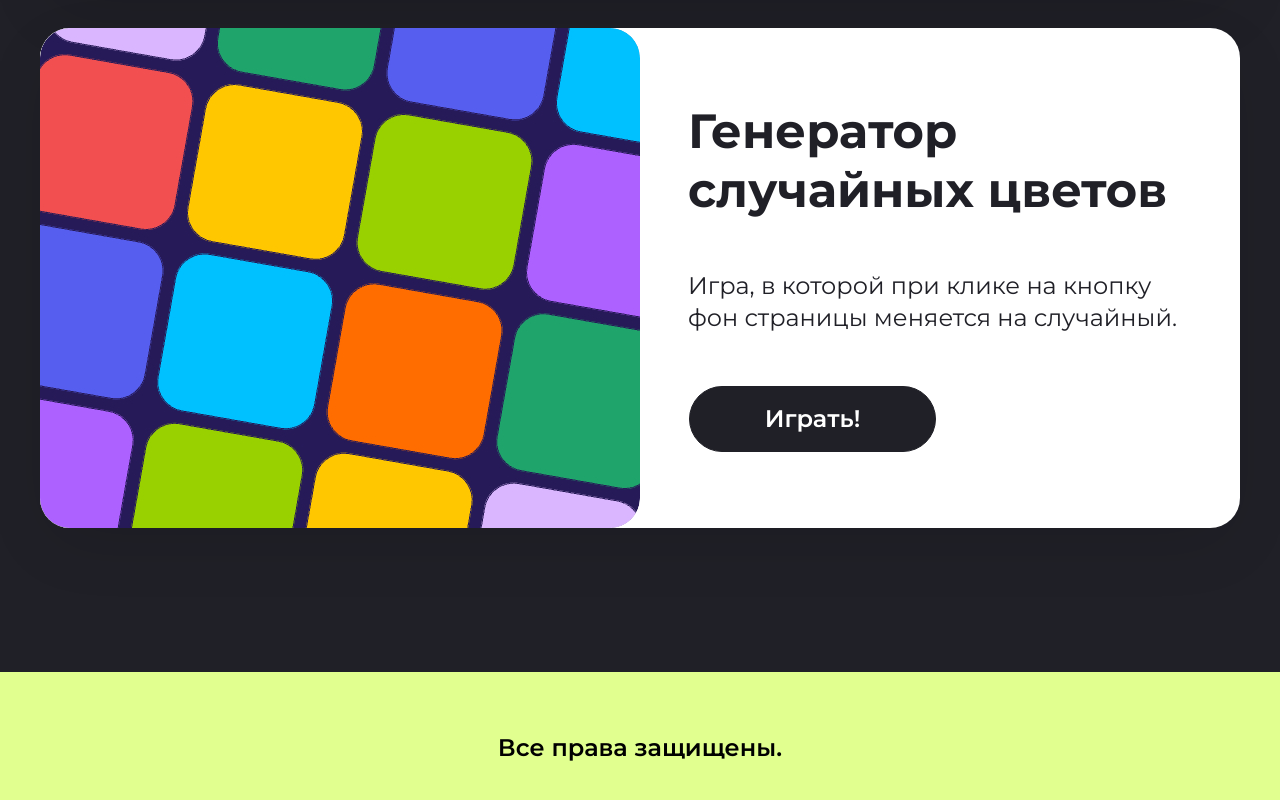
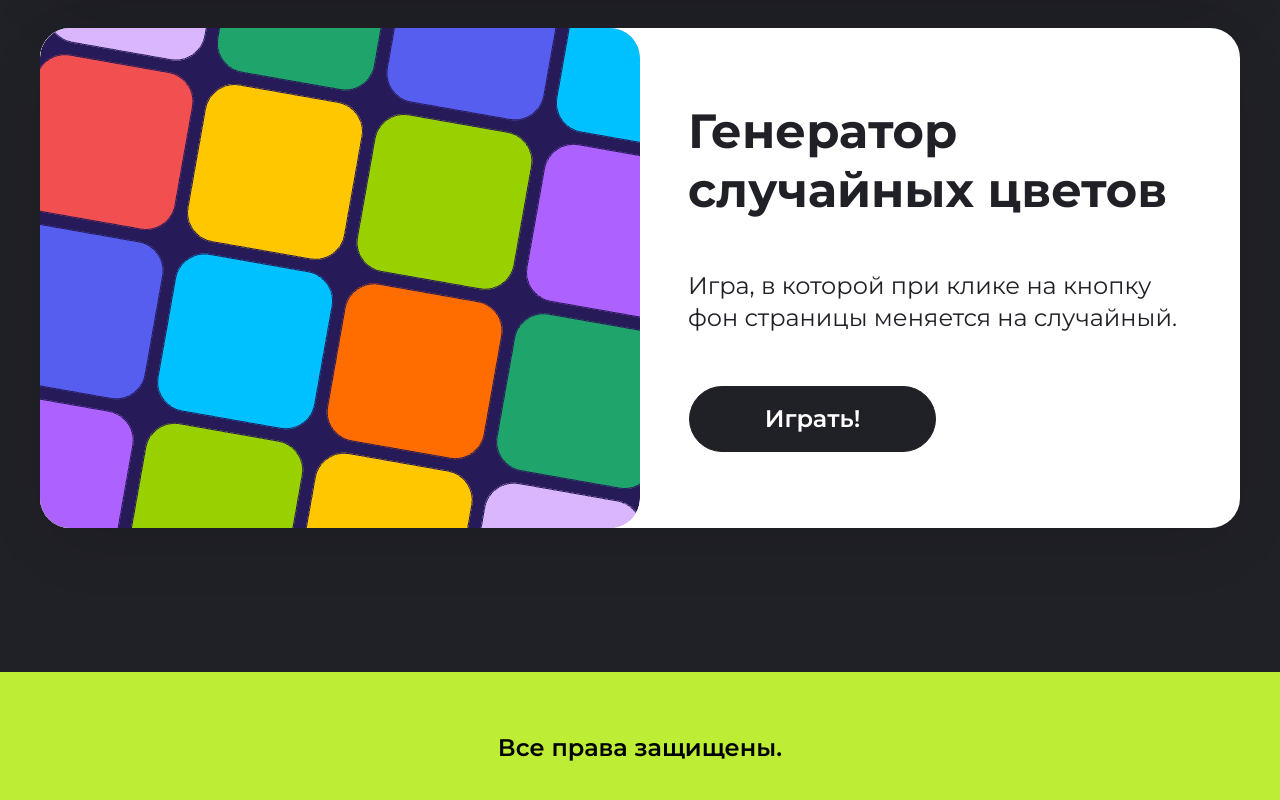
Before and after one commit to Nika-sann/Homework1, a plain HTML site: page index.html in a window 1280 px wide. Shown: the part 5018-5818 px from the top of the page. Drawn offline with nearby package versions, Linux system fonts and the light colour scheme; files that its build step writes are made by us from their sources; a web font is replaced by a local one.

Commit message:
color new

```diff
--- a/style.scss
+++ b/style.scss
@@ -542,7 +542,7 @@ body {
 .footer {
   height: 150px;
   margin-top: 144px;
-  background-color: #E1FF8F;
+  background-color: #BDED35;
   display: flex;
   justify-content: center;
     align-items: center;
```
